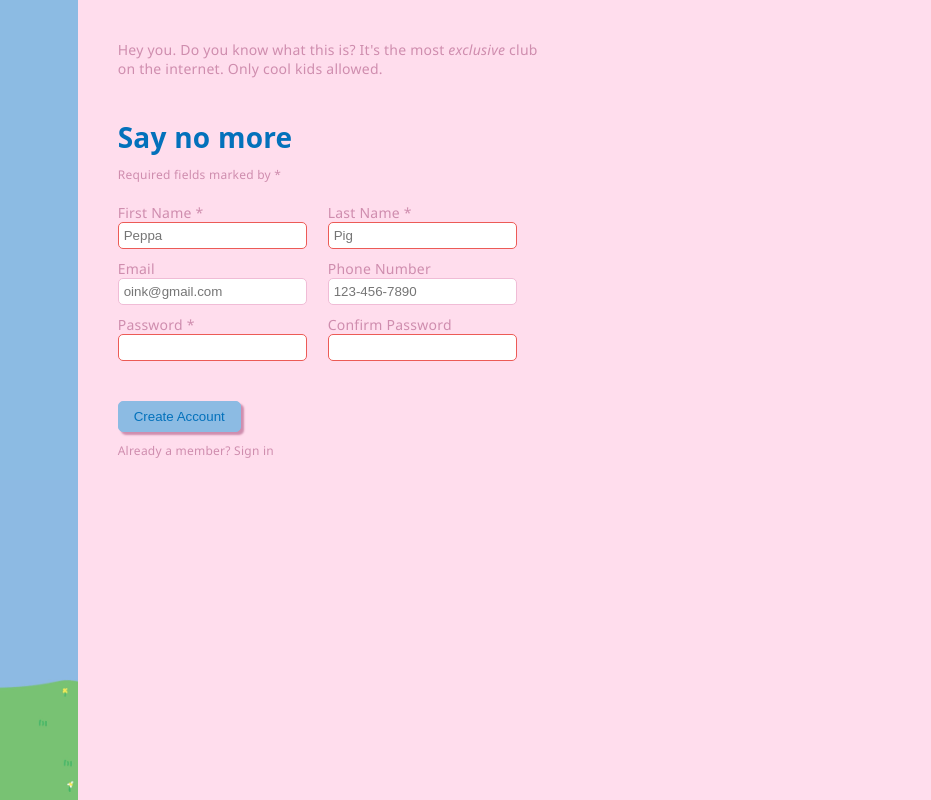
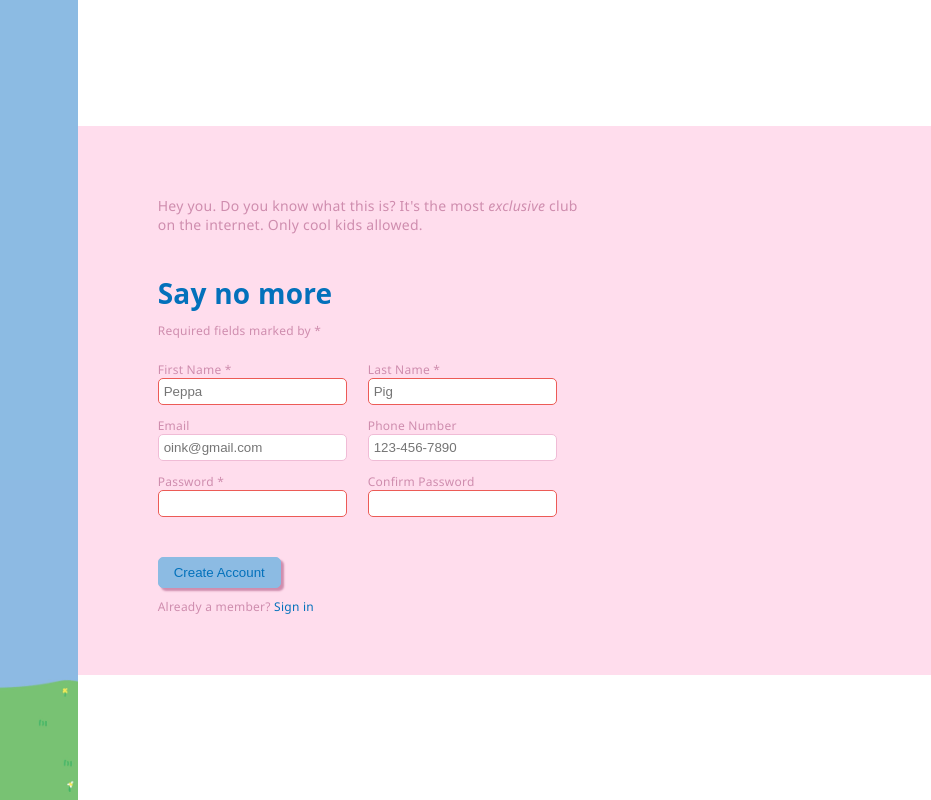
Before and after one commit to denaliazhi/odin-sign-up, a plain HTML site: page index.html in a window 1280 px wide. Shown: the full height of the page, 349-1280 px from the left. Drawn offline with Linux system fonts and the light colour scheme; a web font is replaced by a local one.

Commit message:
Remove extraneous CSS, Fix form bg  overflow

```diff
--- a/styles.css
+++ b/styles.css
@@ -22,8 +22,8 @@ html {
     letter-spacing: 0.03ch;
 }
 
-html, body, header, .sign-up {
-    height: 100vh; /* Fill screen */
+html, body, header {
+    height: 100%; /* Fill screen */
 }
 
 body {
@@ -63,17 +63,14 @@ header img:hover {
 }
 
 .sign-up > div {
-    padding: 40px 40px 0;
+    padding: 40px 0 0 80px;
 }
 
 /* Stuff above form body */
 .description {
+    padding-top: 30px;
     width: clamp(200px, 90%, 420px);
     color: var(--darkpink);
-}
-
-.form-wrapper {
-    background-color: var(--lightpink);
 }
 
 .form-wrapper > h2 {
@@ -82,7 +79,7 @@ header img:hover {
     color: var(--blue);
 }
 
-.small-text {
+.small-text, label {
     color: var(--darkpink);
     font-size: 12px;
     margin: 10px 0 20px;
@@ -103,14 +100,6 @@ header img:hover {
 
 .form-field {
     width: clamp(50px, 80%, 200px);
-}
-
-label {
-    color: var(--darkpink);
-}
-
-.form-field:focus {
-    color: black;
 }
 
 input {
@@ -149,6 +138,6 @@ button:hover {
 }
 
 a {
-    color: var(--darkpink);
+    color: var(--blue);
     text-decoration: none;
 }
```
